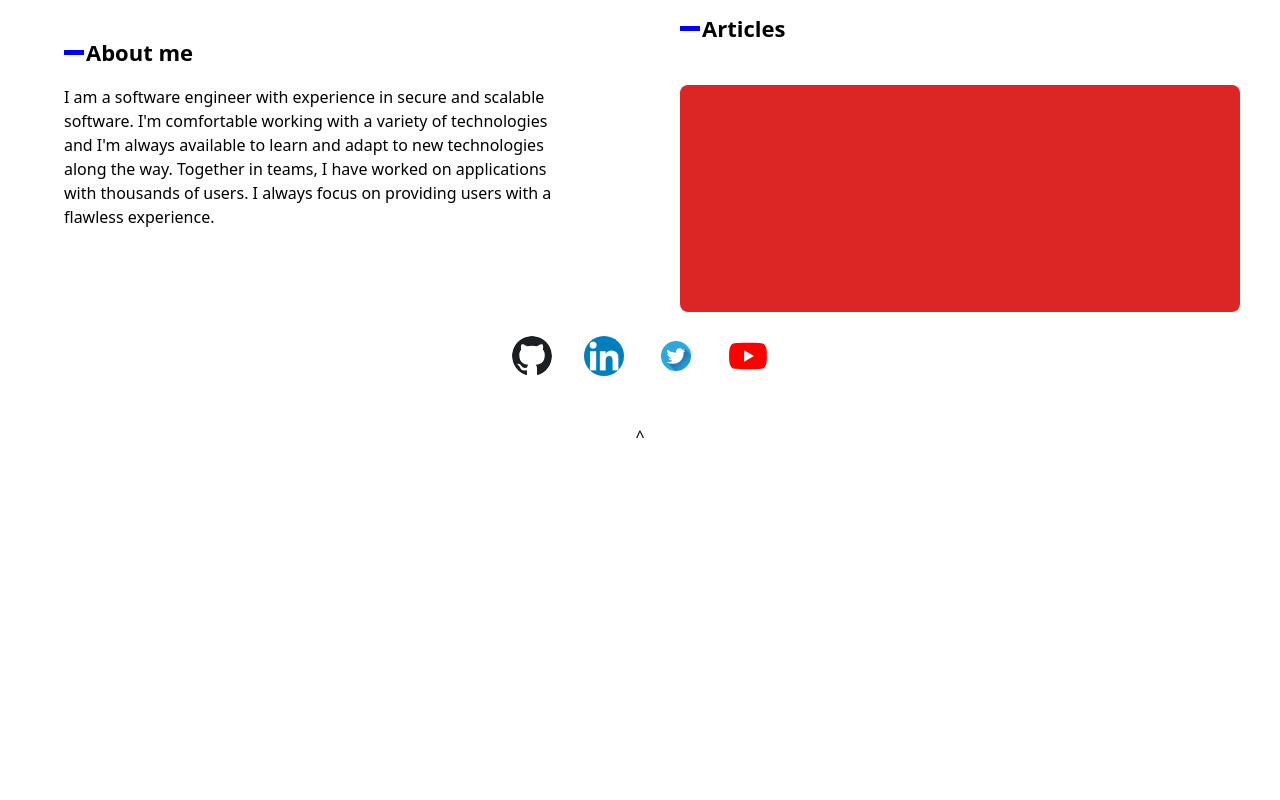
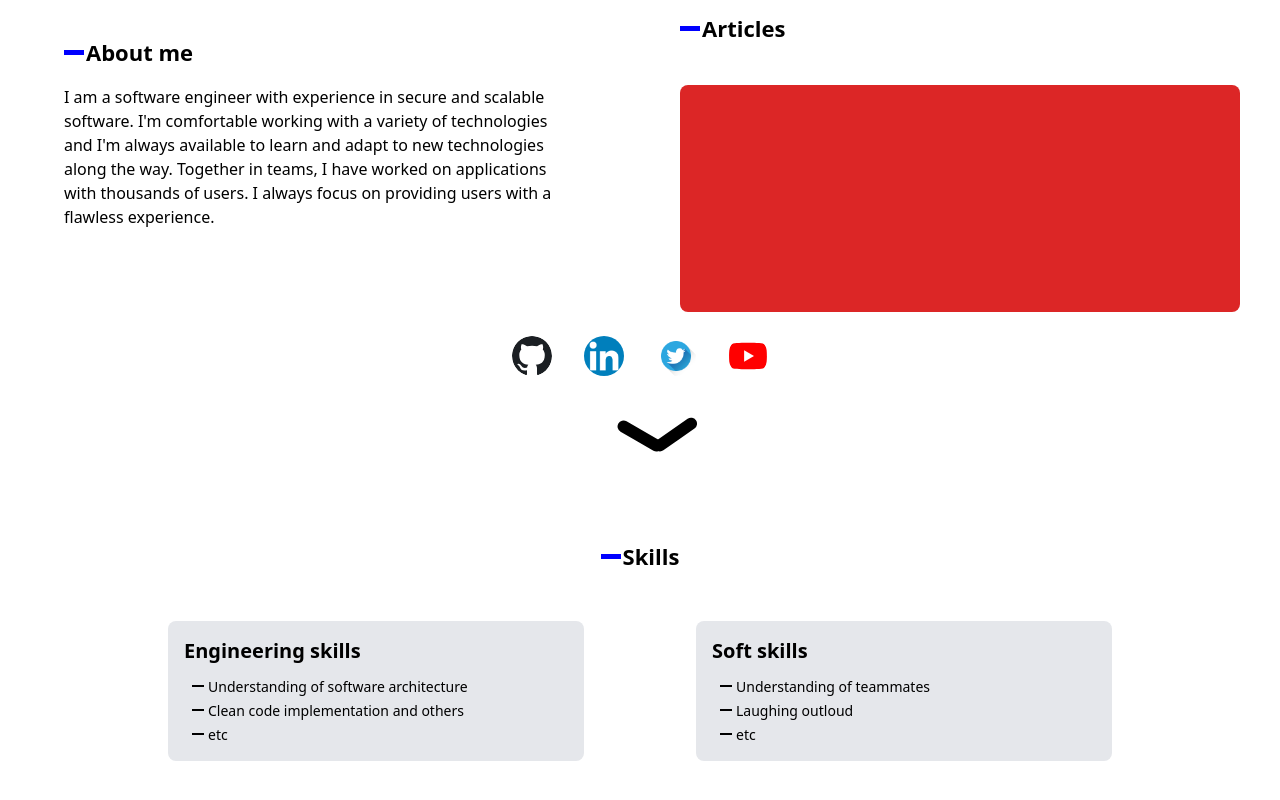
Before and after one commit to Merdi-kim/portfolio-v2, a Next.js app: page / in a window 1280 px wide. Shown: the part 324-1124 px from the top of the page. Before the commit the page ends 800 px from the top, so only its background shows below. Built offline with nearby package versions, Linux system fonts and the light colour scheme.

Commit message:
build skills section

```diff
--- /dev/null
+++ b/components/cards/SkillCard.tsx
@@ -0,0 +1,19 @@
+import { FC, ReactNode } from "react"
+
+interface Props {
+    title:string
+    skillsList:ReactNode
+}
+
+const SkillCard:FC<Props> = ({title, skillsList}) => {
+  return (
+    <div className="flex-1 h-full bg-gray-200 mx-14 p-4 rounded-lg">
+        <h3 className="font-semibold text-xl">{title}</h3>
+        <div className="mt-3">
+            {skillsList}
+        </div>
+    </div>
+  )
+}
+
+export default SkillCard
--- a/components/sections/HeroBanner/index.tsx
+++ b/components/sections/HeroBanner/index.tsx
@@ -49,7 +49,7 @@ const HeroBanner = () => {
           <SocialLinkCard link={link} image={image} />
         ))}
       </div>
-      <div className="h-8 flex items-center justify-center">^</div>
+      <div className="h-8 flex items-center justify-center"><span className="arrow__down"></span></div>
     </div>
   );
 };
--- /dev/null
+++ b/components/sections/Skills/SkillBulletPoint.tsx
@@ -0,0 +1,16 @@
+import React, { FC } from 'react'
+
+interface Props {
+  text:string
+}
+
+const SkillBulletPoint:FC<Props> = ({text}) => {
+  return (
+    <div className='flex text-sm font-light ml-2 mt-1'>
+        <span className='float-none h-[2px] w-3 bg-black mt-2 mr-1'></span>
+        <p>{text}</p>
+    </div>
+  )
+}
+
+export default SkillBulletPoint
--- /dev/null
+++ b/components/sections/Skills/index.tsx
@@ -0,0 +1,22 @@
+import { softSkills, engineeringSkills } from "../../../data/data"
+import SkillCard from "../../cards/SkillCard"
+import TitleCard from "../../cards/TitleCard"
+import SkillBulletPoint from "./SkillBulletPoint"
+
+function Skills() {
+
+  const softSkillsList = <>{softSkills.map(skill => <SkillBulletPoint key={skill} text={skill}/>) }</>
+  const engineeringSkillsList = <>{engineeringSkills.map(skill => <SkillBulletPoint key={skill} text={skill}/>) }</>
+
+  return (
+    <div className="flex flex-col items-center p-16 ">
+        <TitleCard text="Skills"/>
+        <div className="flex w-11/12 py-8">
+            <SkillCard title={"Engineering skills"} skillsList={engineeringSkillsList}/>
+            <SkillCard title={"Soft skills"} skillsList={softSkillsList}/>
+        </div>
+    </div>
+  )
+}
+
+export default Skills
--- a/data/data.ts
+++ b/data/data.ts
@@ -31,3 +31,15 @@ export const linksToSocials = [
     link: 'https://www.youtube.com/c/Merkimdev',
   },
 ];
+
+export const softSkills = [
+  "Understanding of teammates",
+  "Laughing outloud",
+  "etc"
+]
+
+export const engineeringSkills = [
+  "Understanding of software architecture",
+  "Clean code implementation and others",
+  "etc"
+]
--- a/pages/index.tsx
+++ b/pages/index.tsx
@@ -2,6 +2,7 @@ import type { NextPage } from 'next';
 import Head from 'next/head';
 import HeroBanner from '../components/sections/HeroBanner';
 import NavBar from '../components/sections/Navbar';
+import Skills from '../components/sections/Skills';
 
 const Home: NextPage = () => {
   return (
@@ -12,6 +13,7 @@ const Home: NextPage = () => {
       </Head>
       <NavBar />
       <HeroBanner />
+      <Skills/>
     </div>
   );
 };
--- a/styles/globals.css
+++ b/styles/globals.css
@@ -19,3 +19,24 @@
   height: 5px;
   background-color: blue;
 }
+
+.arrow__down {
+  height: 12px;
+  width: 50px;
+  background-color: black;
+  transform: rotate(30deg);
+  position: relative;
+  border-radius: 12px;
+}
+
+.arrow__down:before {
+  position: absolute;
+  top: -19px;
+  left: 30px;
+  content: '';
+  height: 12px;
+  width: 50px;
+  background-color: black;
+  transform: rotate(115deg);
+  border-radius: 12px;
+}
```
